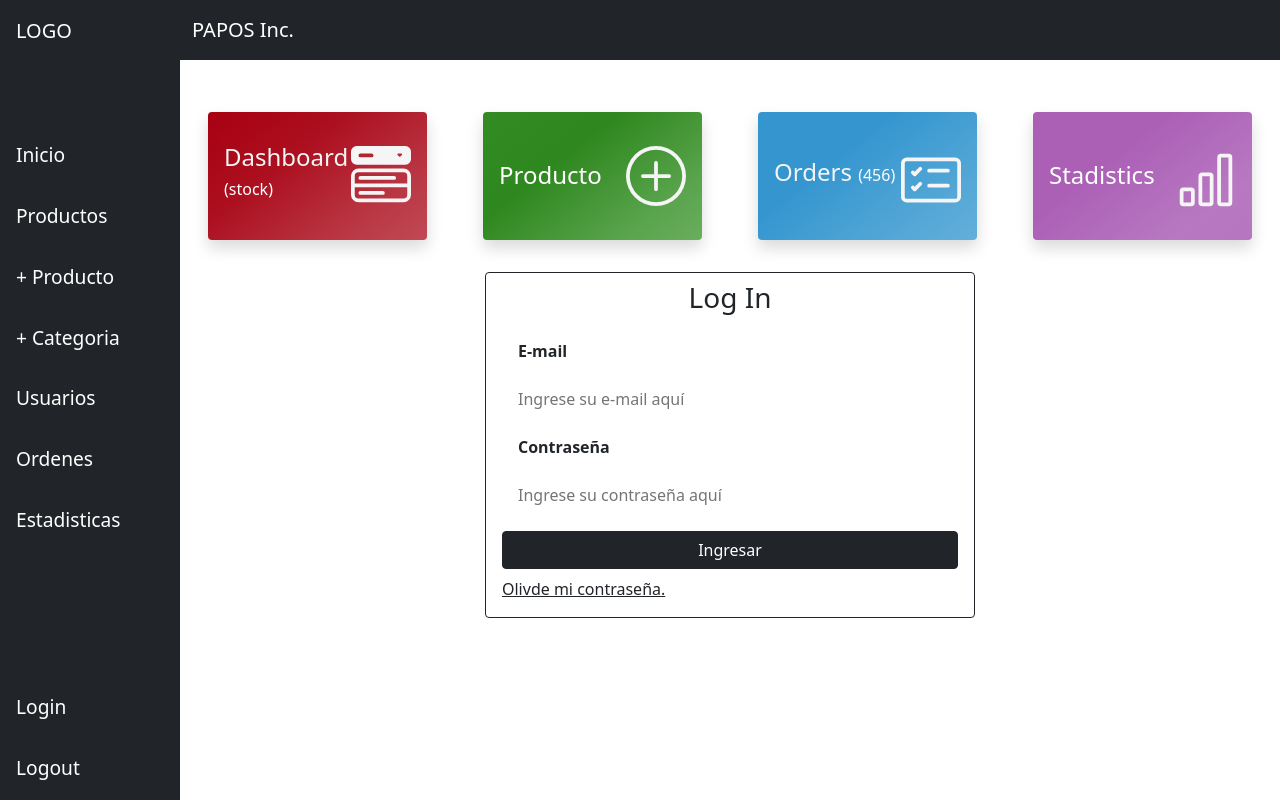
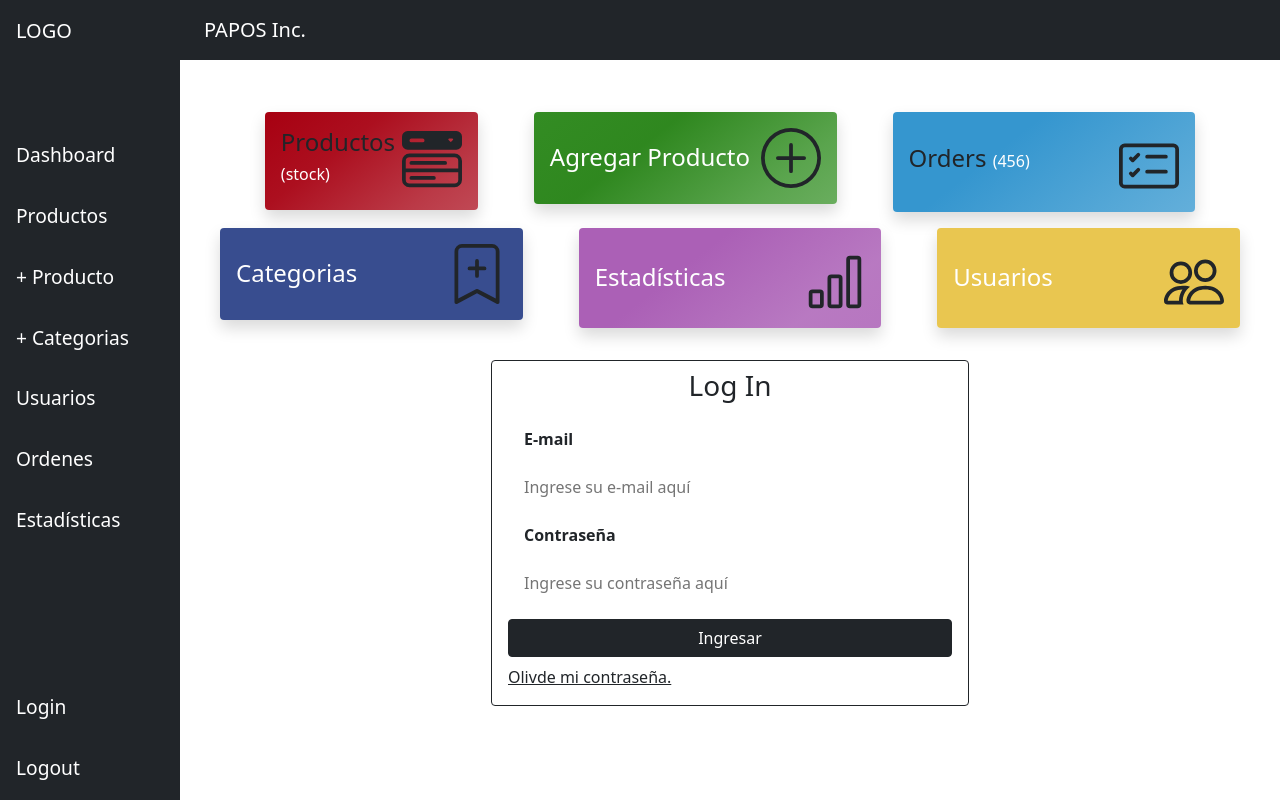
Before and after one commit to pablomdh/Dashboard_E-commerce, a React (Create React App) app: page /login in a window 1280 px wide. Built offline with nearby package versions, Linux system fonts and the light colour scheme.

Commit message:
Dashboard

```diff
--- a/package.json
+++ b/package.json
@@ -10,6 +10,7 @@
     "bootstrap-icons": "^1.5.0",
     "moment": "^2.29.1",
     "react": "^17.0.2",
+    "react-bootstrap": "^1.6.1",
     "react-dom": "^17.0.2",
     "react-icons": "^4.2.0",
     "react-redux": "^7.2.4",
--- a/src/components/DashboardCards/Dashboard.module.css
+++ b/src/components/DashboardCards/Dashboard.module.css
@@ -71,3 +71,41 @@
 .cardMenuGraph:hover {
   transform: translate(0px, 3px);
 }
+
+.cardMenuCategory {
+  transition: 0.3s;
+  /* width: 15rem; */
+  height: 8rem;
+  background: #384d8f9f;
+  background: linear-gradient(
+    142deg,
+    #384d8f 0%,
+    #384d8f 36%,
+    #384d8f 79%,
+    #384d8f 100%
+  ) !important;
+
+  color: whitesmoke;
+}
+.cardMenuCategory:hover {
+  transform: translate(0px, 3px);
+}
+
+.cardMenuUsers {
+  transition: 0.3s;
+  /* width: 15rem; */
+  height: 8rem;
+  background: #e9c650c1;
+  background: linear-gradient(
+    142deg,
+    #e9c650 0%,
+    #e9c650 36%,
+    #e9c650 79%,
+    #e9c650 100%
+  ) !important;
+
+  color: whitesmoke;
+}
+.cardMenuUsers:hover {
+  transform: translate(0px, 3px);
+}
--- a/src/components/DashboardCards/DashboardCards.jsx
+++ b/src/components/DashboardCards/DashboardCards.jsx
@@ -7,14 +7,14 @@ const DashboardCards = () => {
       <div className="container">
         <div className="row mt-4 justify-content-center">
           <div className="col-xl-3 col-lg-6  col-md-6 ">
-            <Link to="/" className="nav-link active" aria-current="page">
+            <Link to="/" className="nav-link " aria-current="page">
               <div
-                className={`${styles.cardMenuDashboard} w-100 card shadow border-0`}
+                className={`${styles.cardMenuDashboard} card shadow border-0`}
               >
                 <div className="card-body d-flex  align-items-center justify-content-between">
                   <div>
                     <h5 className="fs-4">
-                      Dashboard{" "}
+                      Productos
                       <span className="text-white fs-6"> (stock)</span>
                     </h5>
                   </div>
@@ -34,7 +34,7 @@ const DashboardCards = () => {
               </div>
             </Link>
           </div>
-          <div className="col-xl-3 col-lg-4  col-md-6  ">
+          <div className="col-xl-4 col-lg-3  col-md-6  ">
             <Link
               to="/create-product"
               className="nav-link active"
@@ -46,7 +46,7 @@ const DashboardCards = () => {
                 <div className="card-body d-flex  align-items-center justify-content-between">
                   <div>
                     <h5 className="fs-2">
-                      <span className="text-white fs-4"> Producto</span>
+                      <span className="text-white fs-4"> Agregar Producto</span>
                     </h5>
                   </div>
                   <div className="d-flex flex-column align-items-center ">
@@ -66,11 +66,9 @@ const DashboardCards = () => {
               </div>
             </Link>
           </div>
-          <div className="col-xl-3 col-lg-4  col-md-6 ">
+          <div className="col-xl-4 col-lg-3 col-md-6 ">
             <Link to="/orders" className="nav-link">
-              <div
-                className={`${styles.cardMenuOrders} w-100  card shadow border-0`}
-              >
+              <div className={`${styles.cardMenuOrders}  card shadow border-0`}>
                 <div className="card-body d-flex  align-items-center justify-content-between">
                   <div>
                     <h5 className="fs-4">
@@ -94,7 +92,39 @@ const DashboardCards = () => {
               </div>
             </Link>
           </div>
-          <div className="col-xl-3 col-lg-4  col-md-6 ">
+          <div className="col-xl-4 col-lg-3  col-md-6  ">
+            <Link
+              to="/categories"
+              className="nav-link active"
+              aria-current="page"
+            >
+              <div
+                className={`${styles.cardMenuCategory}  card shadow border-0`}
+              >
+                <div className="card-body d-flex  align-items-center justify-content-between">
+                  <div>
+                    <h5 className="fs-2">
+                      <span className="text-white fs-4"> Categorias</span>
+                    </h5>
+                  </div>
+                  <div className="d-flex flex-column align-items-center ">
+                    <svg
+                      xmlns="http://www.w3.org/2000/svg"
+                      width="60"
+                      height="60"
+                      fill="currentColor"
+                      class="bi bi-bookmark-plus"
+                      viewBox="0 0 16 16"
+                    >
+                      <path d="M2 2a2 2 0 0 1 2-2h8a2 2 0 0 1 2 2v13.5a.5.5 0 0 1-.777.416L8 13.101l-5.223 2.815A.5.5 0 0 1 2 15.5V2zm2-1a1 1 0 0 0-1 1v12.566l4.723-2.482a.5.5 0 0 1 .554 0L13 14.566V2a1 1 0 0 0-1-1H4z" />
+                      <path d="M8 4a.5.5 0 0 1 .5.5V6H10a.5.5 0 0 1 0 1H8.5v1.5a.5.5 0 0 1-1 0V7H6a.5.5 0 0 1 0-1h1.5V4.5A.5.5 0 0 1 8 4z" />
+                    </svg>
+                  </div>
+                </div>
+              </div>
+            </Link>
+          </div>
+          <div className="col-xl-4 col-lg-3  col-md-6 ">
             <Link to="/graphs" className="nav-link">
               <div
                 className={`${styles.cardMenuGraph} w-100  card shadow border-0`}
@@ -102,7 +132,7 @@ const DashboardCards = () => {
                 <div className="card-body d-flex  align-items-center justify-content-between">
                   <div>
                     <h5 className="fs-2">
-                      <span className="text-white fs-4">Stadistics </span>
+                      <span className="text-white fs-4">Estadísticas </span>
                     </h5>
                   </div>
                   <div className="d-flex flex-column align-items-center mt-2">
@@ -121,6 +151,33 @@ const DashboardCards = () => {
               </div>
             </Link>
           </div>
+          <div className="col-xl-4 col-lg-3  col-md-6 ">
+            <Link to="/users" className="nav-link">
+              <div
+                className={`${styles.cardMenuUsers} w-100  card shadow border-0`}
+              >
+                <div className="card-body d-flex  align-items-center justify-content-between">
+                  <div>
+                    <h5 className="fs-2">
+                      <span className="text-white fs-4">Usuarios </span>
+                    </h5>
+                  </div>
+                  <div className="d-flex flex-column align-items-center mt-2">
+                    <svg
+                      xmlns="http://www.w3.org/2000/svg"
+                      width="60"
+                      height="60"
+                      fill="currentColor"
+                      class="bi bi-people"
+                      viewBox="0 0 16 16"
+                    >
+                      <path d="M15 14s1 0 1-1-1-4-5-4-5 3-5 4 1 1 1 1h8zm-7.978-1A.261.261 0 0 1 7 12.996c.001-.264.167-1.03.76-1.72C8.312 10.629 9.282 10 11 10c1.717 0 2.687.63 3.24 1.276.593.69.758 1.457.76 1.72l-.008.002a.274.274 0 0 1-.014.002H7.022zM11 7a2 2 0 1 0 0-4 2 2 0 0 0 0 4zm3-2a3 3 0 1 1-6 0 3 3 0 0 1 6 0zM6.936 9.28a5.88 5.88 0 0 0-1.23-.247A7.35 7.35 0 0 0 5 9c-4 0-5 3-5 4 0 .667.333 1 1 1h4.216A2.238 2.238 0 0 1 5 13c0-1.01.377-2.042 1.09-2.904.243-.294.526-.569.846-.816zM4.92 10A5.493 5.493 0 0 0 4 13H1c0-.26.164-1.03.76-1.724.545-.636 1.492-1.256 3.16-1.275zM1.5 5.5a3 3 0 1 1 6 0 3 3 0 0 1-6 0zm3-2a2 2 0 1 0 0 4 2 2 0 0 0 0-4z" />
+                    </svg>
+                  </div>
+                </div>
+              </div>
+            </Link>
+          </div>
         </div>
       </div>
     </>
--- a/src/components/SideBar/SideBar.jsx
+++ b/src/components/SideBar/SideBar.jsx
@@ -1,4 +1,5 @@
 import styles from "./SideBar.module.css";
+import { Link } from "react-router-dom";
 
 const SideBar = () => {
   return (
@@ -9,15 +10,15 @@ const SideBar = () => {
         </a>
         <div className="d-flex  flex-column justify-content-around h-100">
           <div>
-            <a className="active" href="#home">
-              Inicio
-            </a>
-            <a href="#news">Productos</a>
-            <a href="#contact">+ Producto</a>
-            <a href="#contact">+ Categoria</a>
-            <a href="#contact">Usuarios</a>
-            <a href="#contact">Ordenes</a>
-            <a href="#about">Estadisticas</a>
+            <Link to="/" className="active">
+              Dashboard
+            </Link>
+            <Link to="/">Productos</Link>
+            <Link to="/create-product">+ Producto</Link>
+            <Link to="/categories">+ Categorias</Link>
+            <Link to="/users">Usuarios</Link>
+            <Link to="/orders">Ordenes</Link>
+            <Link to="/graphs">Estadísticas</Link>
           </div>
 
           <div>
--- a/src/index.js
+++ b/src/index.js
@@ -6,6 +6,7 @@ import reportWebVitals from "./reportWebVitals";
 import { createStore } from "redux";
 import { Provider } from "react-redux";
 import rootReducer from "./redux/reducers/reducer";
+import "bootstrap/dist/css/bootstrap.min.css";
 
 //agregue
 import { persistStore, persistReducer } from "redux-persist";
```
Also changed, not shown: 1 other file (tests, documents, lock files or other folders).
